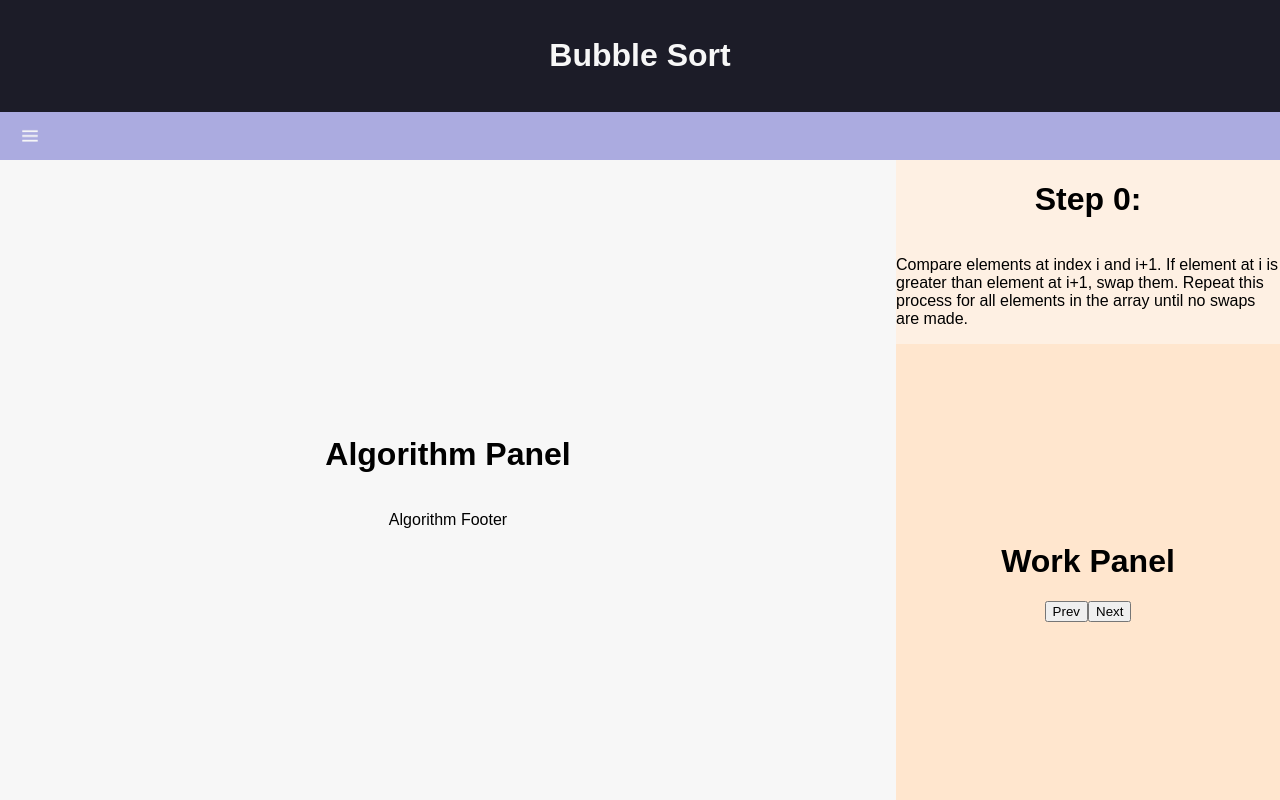
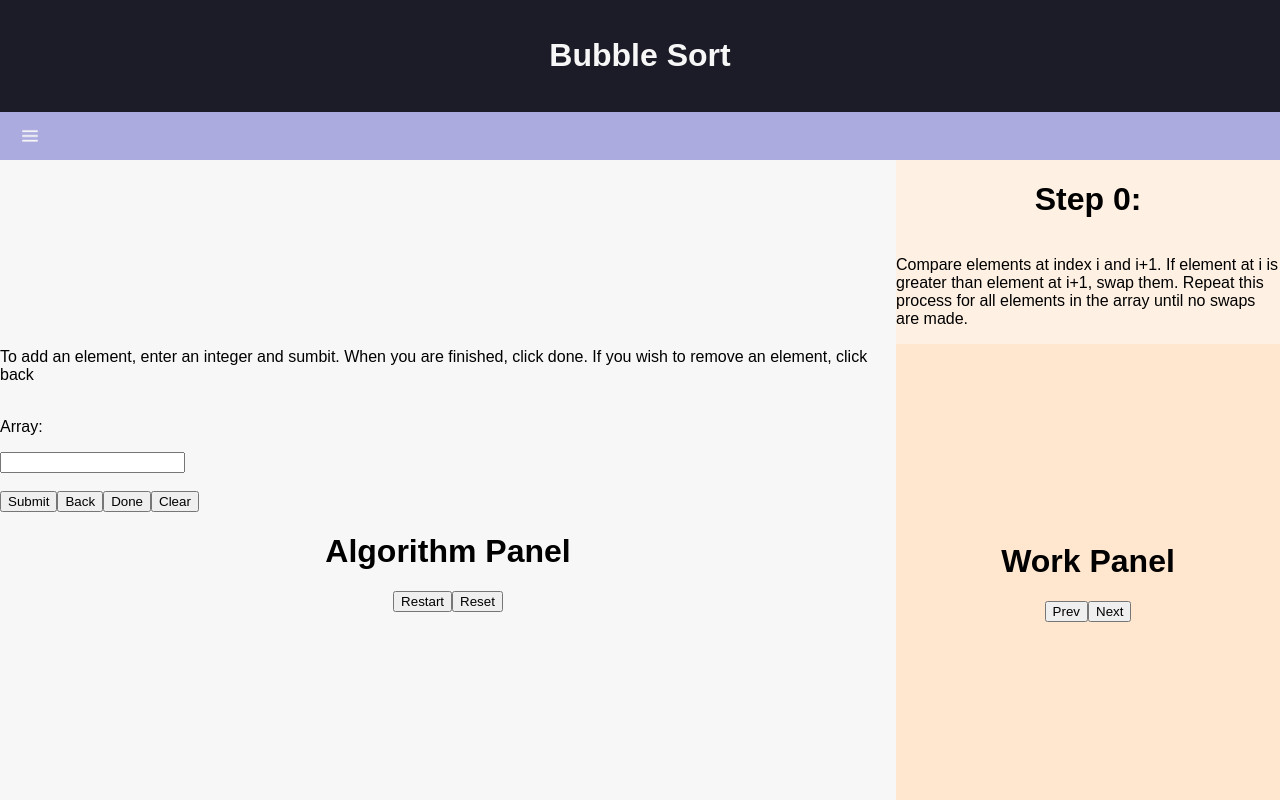
Before and after one commit to brendonnewt/algorithm-app, a React (Create React App) app in the folder ui/: page /sorting/bubblesort in a window 1280 px wide. Built offline with nearby package versions, Linux system fonts and the light colour scheme; no server answers; a web font is replaced by a local one.

Commit message:
adding the user input for the array

```diff
--- a/ui/src/components/AlgorithmFooter.js
+++ b/ui/src/components/AlgorithmFooter.js
@@ -1,7 +1,17 @@
-const AlgorithmFooter = () => {
+const AlgorithmFooter = (props) => {
+    const {setCurrentCycle, setCurrentStep, setCycles, setIsInputting} = props;
+
+    const restart = () => {
+        setCurrentCycle(0);
+        setCurrentStep(0);
+    }
     return (
         <footer className="algorithmFooter">
-        <p>Algorithm Footer</p>
+        <button className="restartBtn" onClick={restart}>Restart</button>
+        <button className="resetBtn" onClick={() => {
+            setCycles([]);
+            setIsInputting(true);
+            }}>Reset</button>
         </footer>
     );
 }
--- a/ui/src/components/AlgorithmPanel.js
+++ b/ui/src/components/AlgorithmPanel.js
@@ -1,15 +1,18 @@
-import React, { useEffect, useCallback } from 'react';
+import React, { useState, useEffect } from 'react';
 
 import AlgorithmFooter from "./AlgorithmFooter";
+import GetArrayInput from './GetArrayInput';
 import '../assets/styles/AlgorithmPanel.css';
 
 const AlgorithmPanel = (props) => {
-    const {cycles, currentStep, setCycles} = props;
+    const {cycles, currentStep, setCycles, setCurrentCycle, setCurrentStep} = props;
+    const [inputArr, setInputArr] = useState([]);
+    const [isInputting, setIsInputting] = useState(true);
 
     const fetchCycles = () => {
         const body = {
             sort: "BubbleSort",
-            arr: [5, 4, 3, 2, 1],
+            arr: inputArr,
         };
 
         fetch('http://localhost:8080/api/algorithm/sort', {
@@ -32,13 +35,25 @@ const AlgorithmPanel = (props) => {
     }
 
     useEffect(() => {
-        fetchCycles();
-    }, []);
+        console.log(cycles);
+    }, [cycles])
 
     return (
         <div className="algorithmPanel">
+            {isInputting ?
+            <GetArrayInput
+            inputArr={inputArr}
+            setInputArr={setInputArr}
+            fetchCycles={fetchCycles}
+            setIsInputting={setIsInputting}/>
+            : null}
             <h1>Algorithm Panel</h1>
-            <AlgorithmFooter />
+            <AlgorithmFooter
+            setCurrentCycle={setCurrentCycle}
+            setCurrentStep={setCurrentStep}
+            setCycles={setCycles}
+            setIsInputting={setIsInputting}
+            />
         </div>
     )
 }
--- /dev/null
+++ b/ui/src/components/GetArrayInput.js
@@ -0,0 +1,62 @@
+import React, {useState, useEffect} from 'react';
+
+const GetArrayInput = (props) => {
+    const {inputArr, setInputArr, fetchCycles, setIsInputting} = props;
+    const [input, setInput] = useState('');
+    let errorString = '';
+
+    const onSubmit = () => {
+        // Ensure input is an integer
+        if (isNaN(Number.parseInt(input))) {
+            return;
+        }
+        setInputArr([...inputArr, Number.parseInt(input)]);
+        setInput('');
+    }
+
+    const onBack = () => {
+        if (inputArr.length > 0) {
+            setInput(inputArr[inputArr.length - 1])
+            setInputArr(inputArr.slice(0, -1));
+        }
+
+    }
+
+    const onDone = () => {
+        if (inputArr.length < 1) {
+            return;
+        }
+        setIsInputting(false);
+        fetchCycles();
+    }
+
+    useEffect(() => {
+        console.log(inputArr);
+    }, [inputArr]);
+    return (
+        <form>
+            <label>To add an element, enter an integer and sumbit. When you are
+                finished, click done. If you wish to remove an element, click back</label>
+            <br /><br />
+            <label>{errorString}</label>
+            <p>Array:</p>
+            <ul>
+                {inputArr.map((element, index) => {
+                    return <li key={index}>{element}</li>;
+                })}
+            </ul>
+            <input
+            type="number"
+            value={input}
+            onChange={e => setInput(e.target.value)}
+            />
+            <br /><br />
+            <button className="submitBtn" type="button" onClick={onSubmit}>Submit</button>
+            <button className="backBtn" type="button" onClick={onBack}>Back</button>
+            <button className="doneBtn" type="button" onClick={onDone}>Done</button>
+            <button className="clearBtn" type="button" onClick={() => setInputArr([])}>Clear</button>
+        </form>
+    );
+}
+
+export default GetArrayInput;
--- a/ui/src/pages/BubbleSort.js
+++ b/ui/src/pages/BubbleSort.js
@@ -36,6 +36,8 @@ const BubbleSort = () => {
             cycles={cycles}
             currentStep={currentStep}
             setCycles={setCycles}
+            setCurrentCycle={setCurrentCycle}
+            setCurrentStep={setCurrentStep}
             />
             <AlgorithmSection
             cycles={cycles}
```
